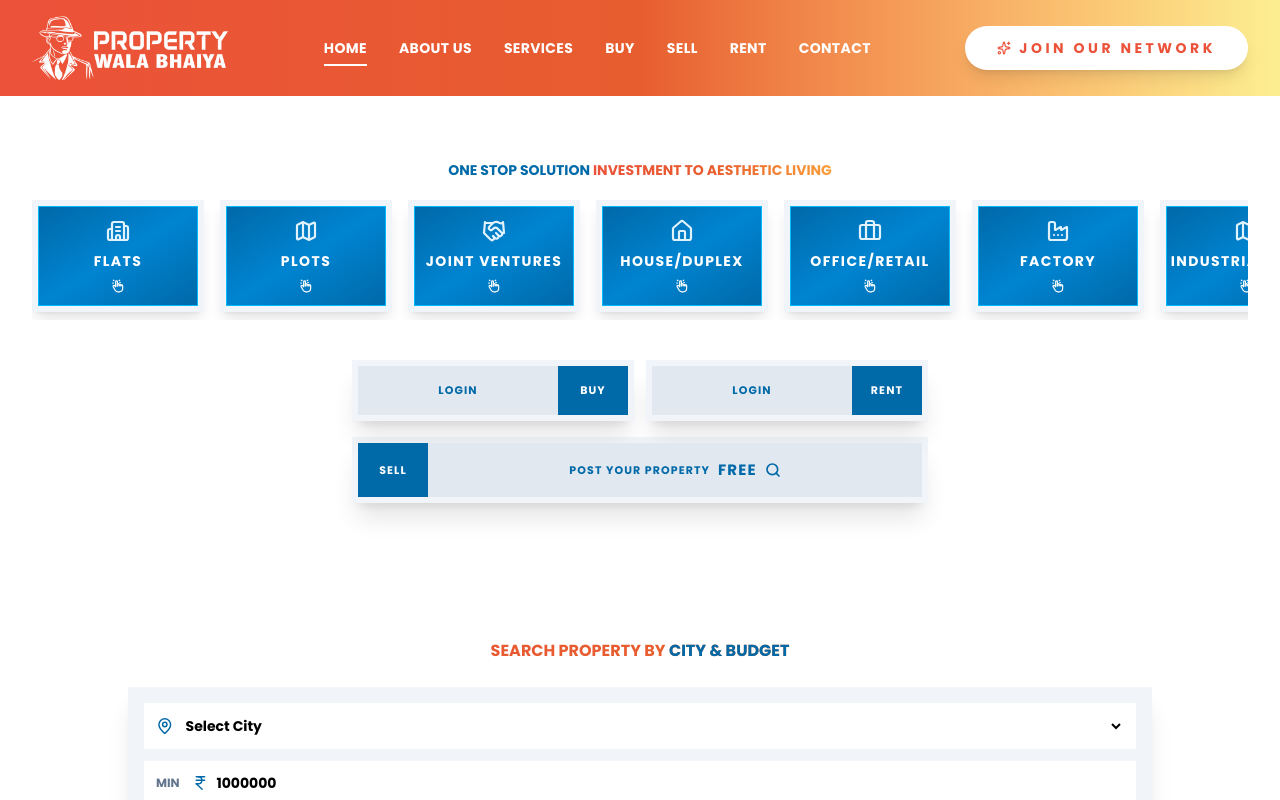
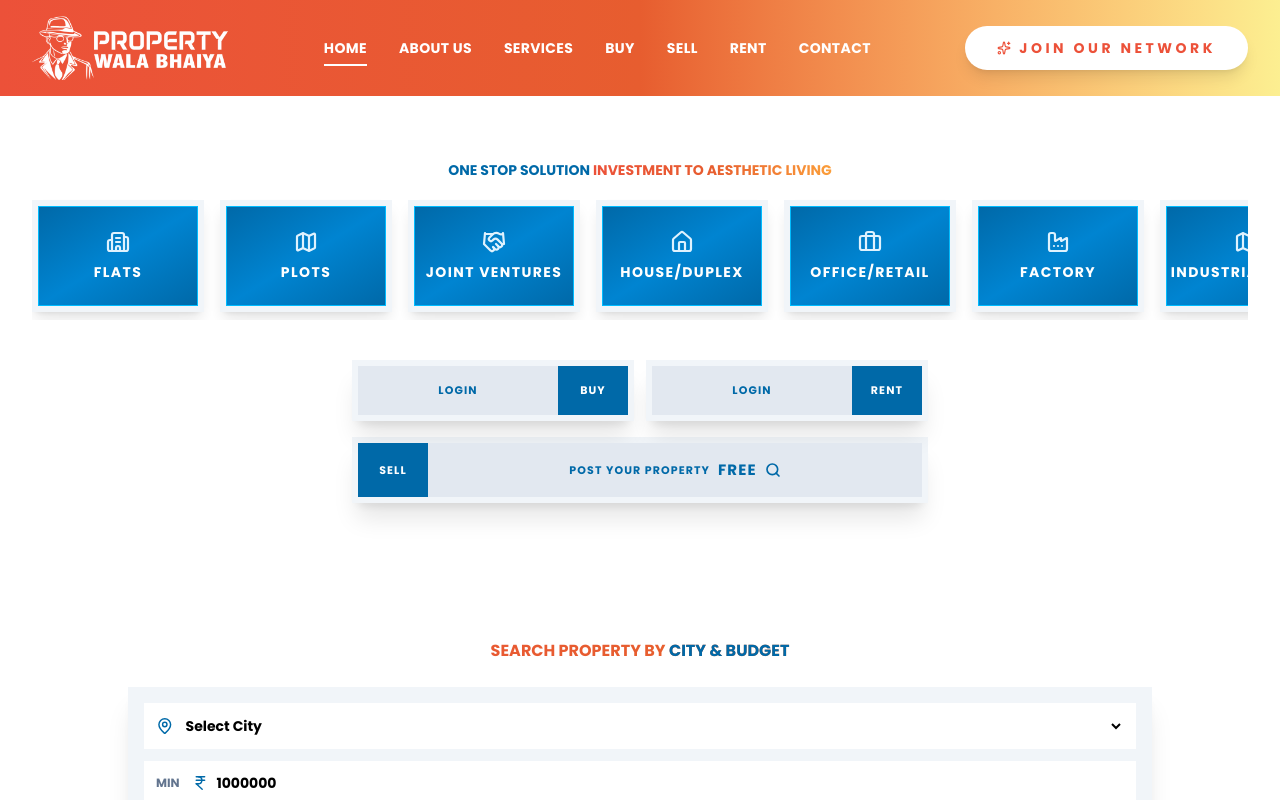
Before and after one commit to passportpulse/property-wala-ankita, a React (Vite) app: page / in a window 1280 px wide. Shown: the top 800 px of the page. Built offline with nearby package versions, Linux system fonts and the light colour scheme.

Commit message:
home page updated

```diff
--- a/src/pages/home/sections/HomeHero.jsx
+++ b/src/pages/home/sections/HomeHero.jsx
@@ -2,7 +2,6 @@ import Container from "../../../components/layout/Container";
 import Section from "../../../components/layout/Section";
 import React, { useEffect, useRef, useState } from "react";
 import { useNavigate } from "react-router-dom";
-import { TbHandClick } from "react-icons/tb";
 
 import {
   Search,
@@ -225,10 +224,7 @@ export default function HomeHero() {
                         className="text-sky-100"
                       />
 
-
-
                       <span>{item.name}</span>
-                       <TbHandClick />
                     </button>
                   </div>
                 );
```
